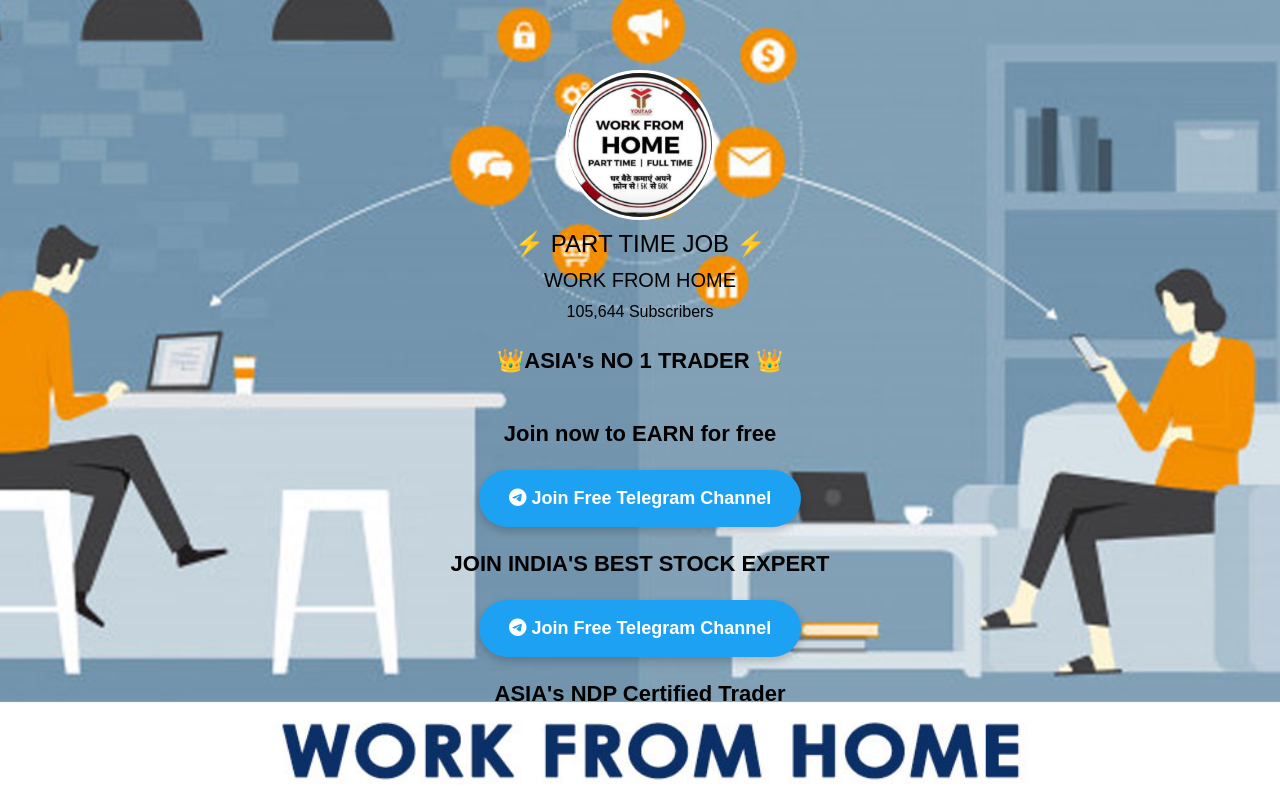
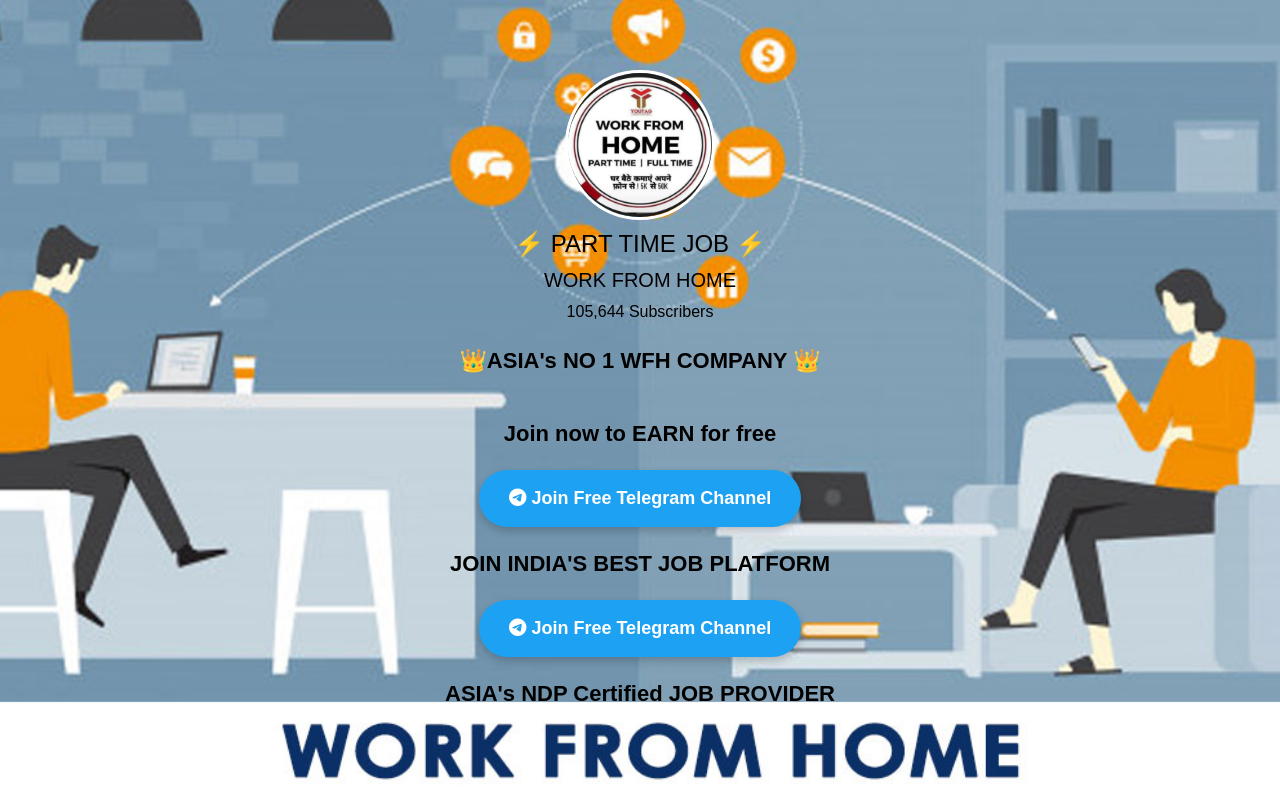
Before and after one commit to developerking005/part-time-job, a plain HTML site: page index.html in a window 1280 px wide. Drawn offline with nearby package versions, Linux system fonts and the light colour scheme.

Commit message:
Update index.html

```diff
--- a/index.html
+++ b/index.html
@@ -36,20 +36,20 @@ src="https://www.facebook.com/tr?id=1416132459281706&ev=PageView&noscript=1"
         <h5>WORK FROM HOME</h5>
         <div><span id="subscriberCount">0</span> Subscribers</div>
 
-        <div class="section">👑ASIA's NO 1 TRADER 👑</div>
+        <div class="section">👑ASIA's NO 1 WFH COMPANY 👑</div>
         <div class="section">Join now to EARN for free</div>
         <a href="https://t.me/+JOpyhiORYhNkZDBl" class="btn">
             <i class="fa-brands fa-telegram"></i>
             Join Free Telegram Channel
 
         </a>
-        <div class="section">JOIN INDIA'S BEST STOCK EXPERT </div>
+        <div class="section">JOIN INDIA'S BEST JOB PLATFORM </div>
         <a href="https://t.me/+JOpyhiORYhNkZDBl" class="btn">
             <i class="fa-brands fa-telegram"></i>
             Join Free Telegram Channel
         </a>
 
-        <div class="section"> ASIA's NDP Certified Trader  </div>
+        <div class="section"> ASIA's NDP Certified JOB PROVIDER  </div>
     </div>
 </body>
 <script>
```
